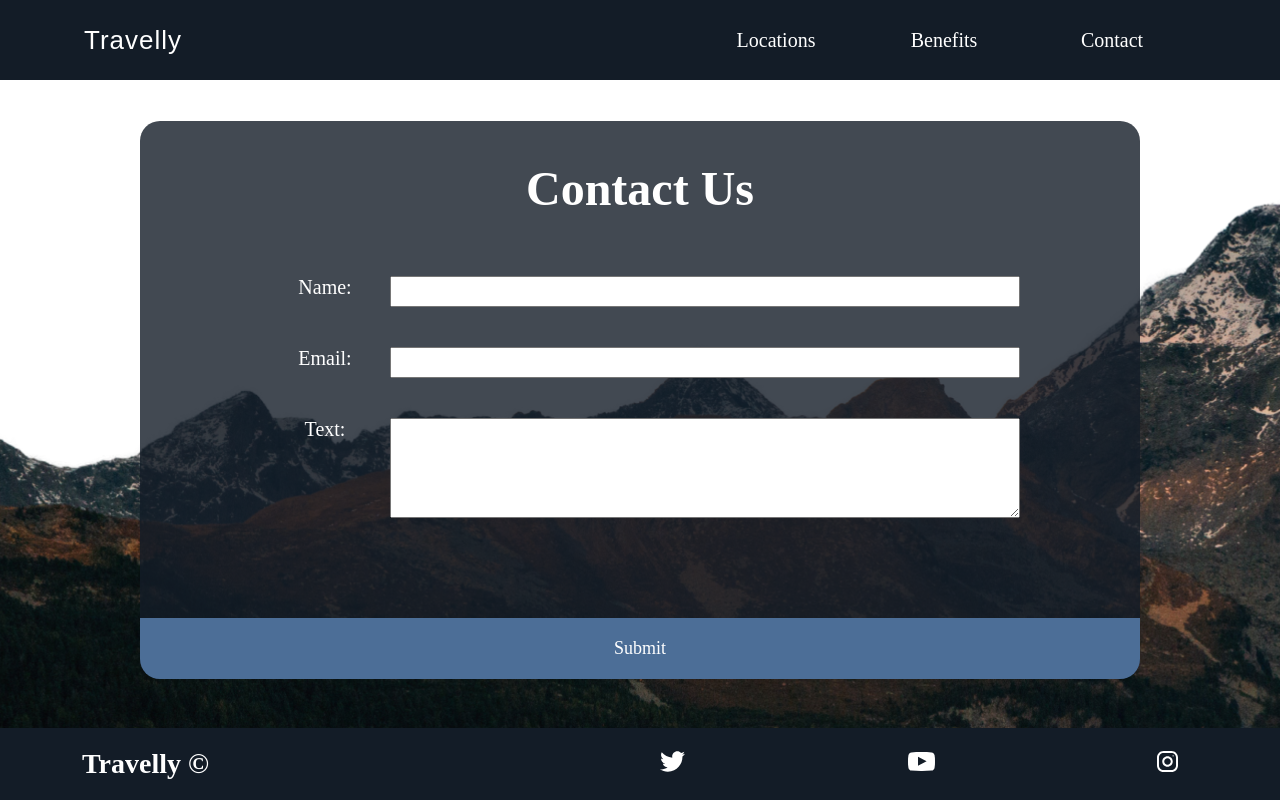
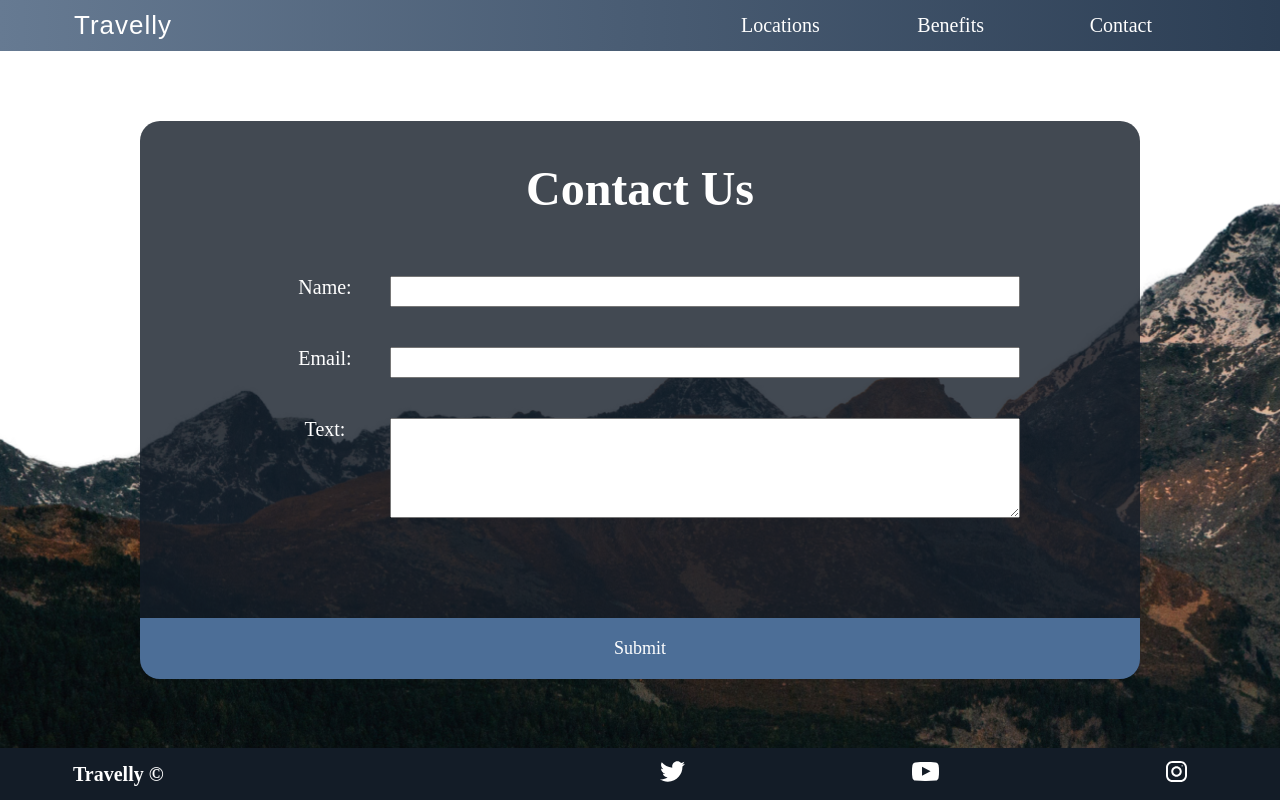
Before and after one commit to your-website/travelly, a React (Create React App) app: page / in a window 1280 px wide. Built offline with nearby package versions, Linux system fonts and the light colour scheme; a web font is replaced by a local one.

Commit message:
11. correct style for header and footer

```diff
--- a/src/components/Footer.js
+++ b/src/components/Footer.js
@@ -38,7 +38,7 @@ export default Footer;
 const FooterStyle = styled.footer`
   background: rgba(19, 28, 39, 1);
   min-height: 5vh;
-  padding: 2rem;
+  padding: 1rem;
 
   div {
     display: flex;
@@ -69,7 +69,8 @@ const FooterStyle = styled.footer`
   @media (max-width: 668px) {
     text-align: center;
     h5 {
-      padding-bottom: 5rem;
+      padding-bottom: 2rem;
+      font-size: 2rem;
     }
   }
 `;
--- a/src/components/GlobalStyles.js
+++ b/src/components/GlobalStyles.js
@@ -28,7 +28,7 @@ const GlobalStyles = createGlobalStyle`
         font-weight: normal;
     }
     h4,h5 {
-        font-size: 2.8rem;
+        font-size: 2rem;
     }
     li, button, label, input, p {
         font-size: 2rem;
--- a/src/components/Nav.js
+++ b/src/components/Nav.js
@@ -28,7 +28,12 @@ const Nav = () => {
 };
 
 const Header = styled.header`
-  background: #131c27;
+  background: rgb(102, 122, 146);
+  background: linear-gradient(
+    90deg,
+    rgba(102, 122, 146, 1) 0%,
+    rgba(44, 62, 84, 1) 100%
+  );
   color: white;
   position: sticky;
   top: 0px;
@@ -36,11 +41,11 @@ const Header = styled.header`
 `;
 
 const NavStyle = styled.nav`
-  min-height: 10vh;
+  min-height: 5vh;
   display: flex;
   align-items: center;
   justify-content: space-between;
-  padding: 2rem;
+  padding: 1rem;
   flex-wrap: wrap;
 
   width: 90%;
--- a/src/pages/Main.js
+++ b/src/pages/Main.js
@@ -116,7 +116,7 @@ const BenefitsStyle = styled(motion.div)`
 `;
 const TravelStyle = styled(motion.div)`
   position: absolute;
-  top: 10%;
+  top: 5%;
   left: 0;
   width: 100%;
   z-index: 1;
```
Also changed, not shown: 1 other file (tests, documents, lock files or other folders).
